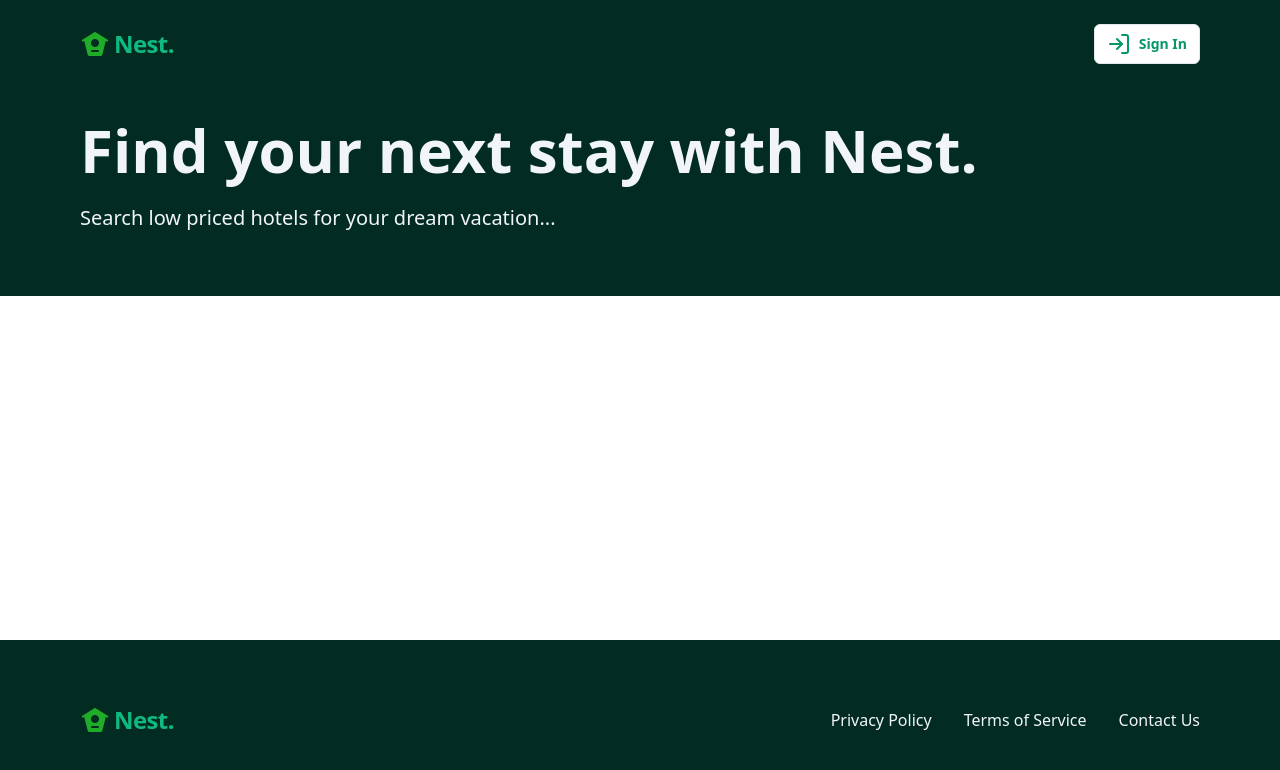
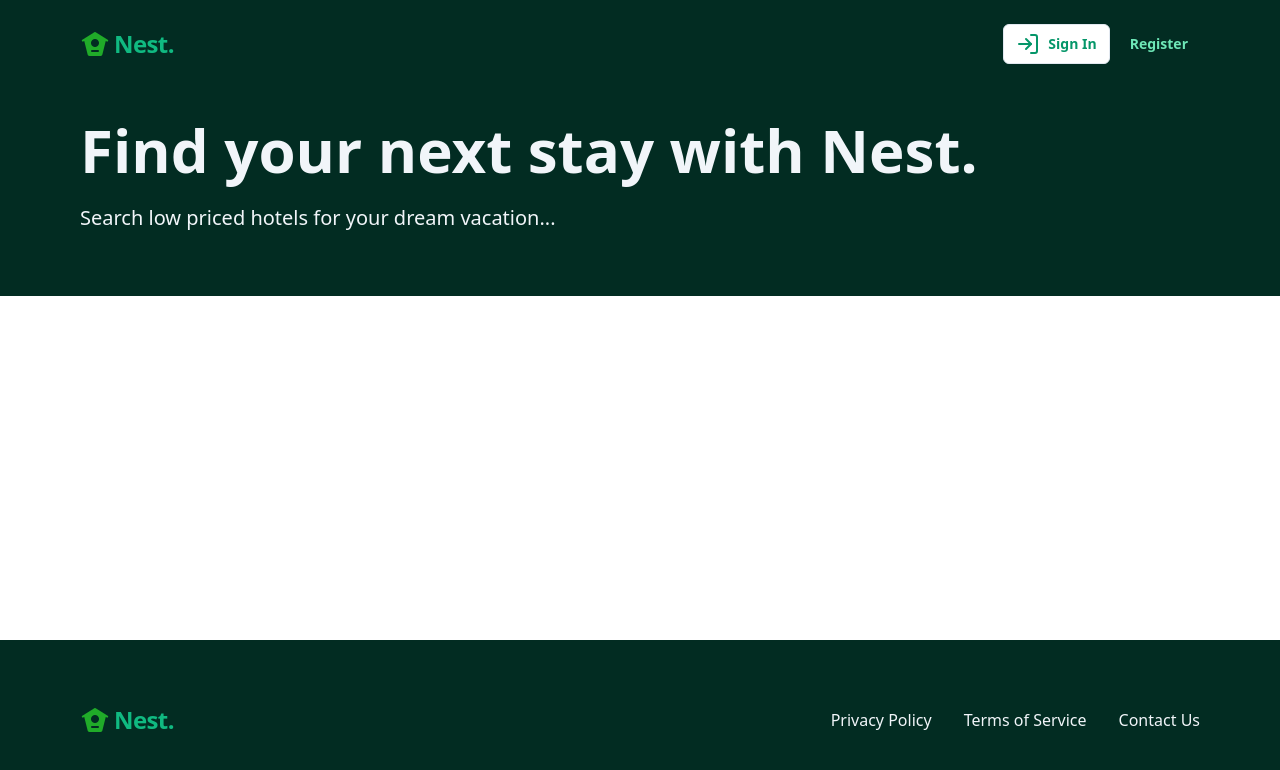
Before and after one commit to himankshu1/hotel-booking-mern, a React (Vite) app in the folder frontend/: page / in a window 1280 px wide. Shown: the top 770 px of the page. Built offline with nearby package versions, Linux system fonts and the light colour scheme.

Commit message:
register button added

```diff
--- a/frontend/src/components/shared/Header.tsx
+++ b/frontend/src/components/shared/Header.tsx
@@ -34,6 +34,15 @@ const Header = () => {
             <LogIn />
             Sign In
           </Button>
+
+          {/* register button */}
+          <Button
+            variant="ghost"
+            onClick={() => navigate("/register")}
+            className="flex items-center text-emerald-300 px-3 font-bold hover:cursor-pointer hover:bg-emerald-500 hover:text-white gap-2"
+          >
+            Register
+          </Button>
         </span>
       </div>
     </div>
--- a/frontend/src/router.tsx
+++ b/frontend/src/router.tsx
@@ -12,7 +12,7 @@ export const router = createBrowserRouter([
       },
       {
         path: "/register",
-        element: <h1>Register </h1>,
+        element: <h1>Register</h1>,
       },
     ],
   },
```
